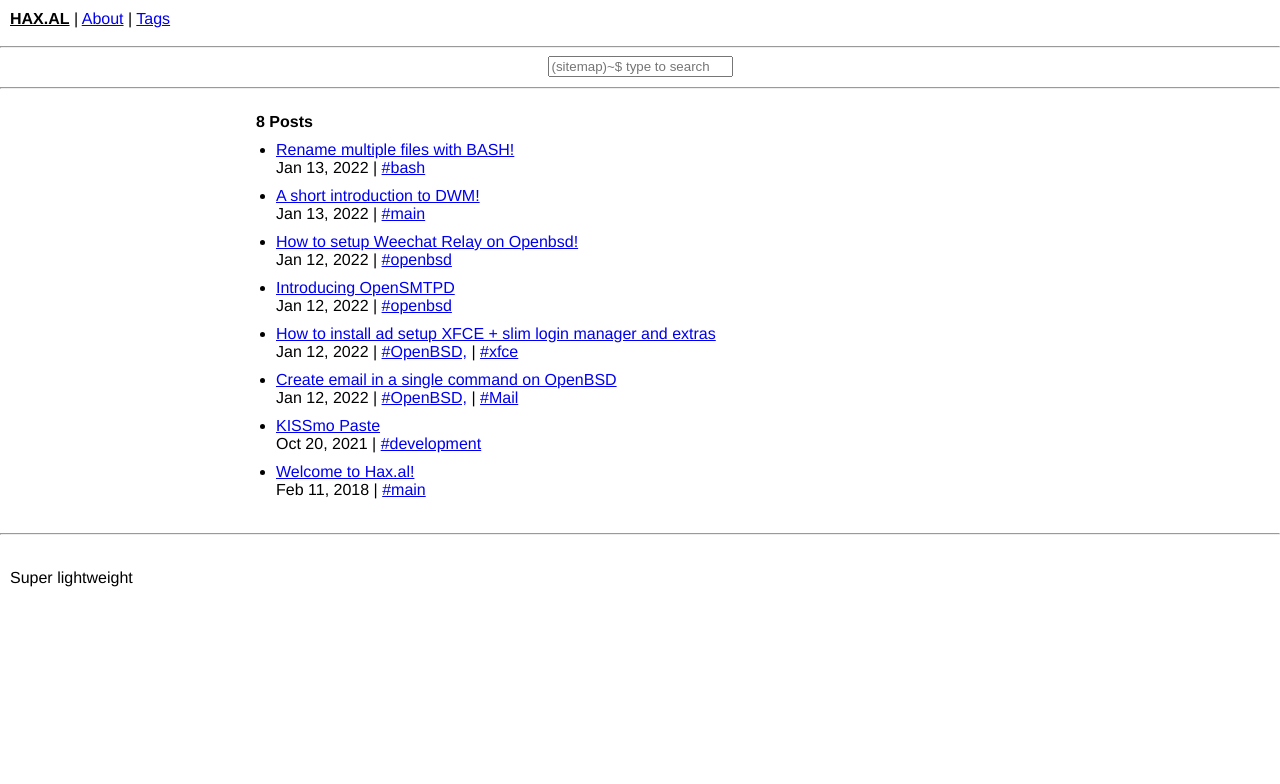
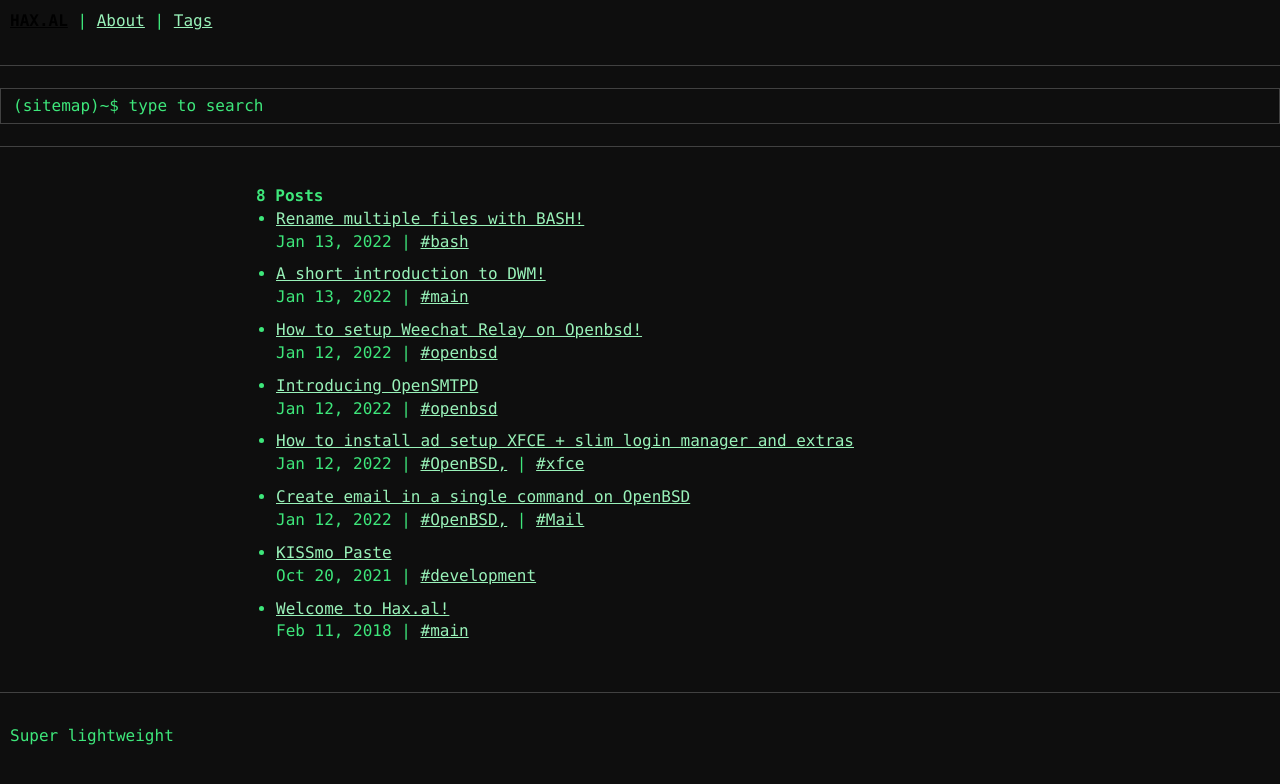
Before and after one commit to hedho/hax, a Jekyll site: the page built from index.md, in a window 1280 px wide. Shown: the top 784 px of the page. Built offline with Jekyll 4.4.1, drawn with Linux system fonts in a browser that asks for light colours.

Commit message:
Update default.html

```diff
--- a/_layouts/default.html
+++ b/_layouts/default.html
@@ -5,6 +5,7 @@
     <header>
         <a class="site-title" href="{% include relative %}" >{{ site.title }}</a>
         <div style="display: inline-block">
+            <link rel="stylesheet" type="text/css" href="static/hacker.css">
             {% for my_page in site.pages %}{% if my_page.title and my_page.noindex != true %}
              | <a href="{% include relative %}{{ my_page.url | relative_url }}">{{ my_page.title }}</a>
             {% endif %}{% endfor %}
```
